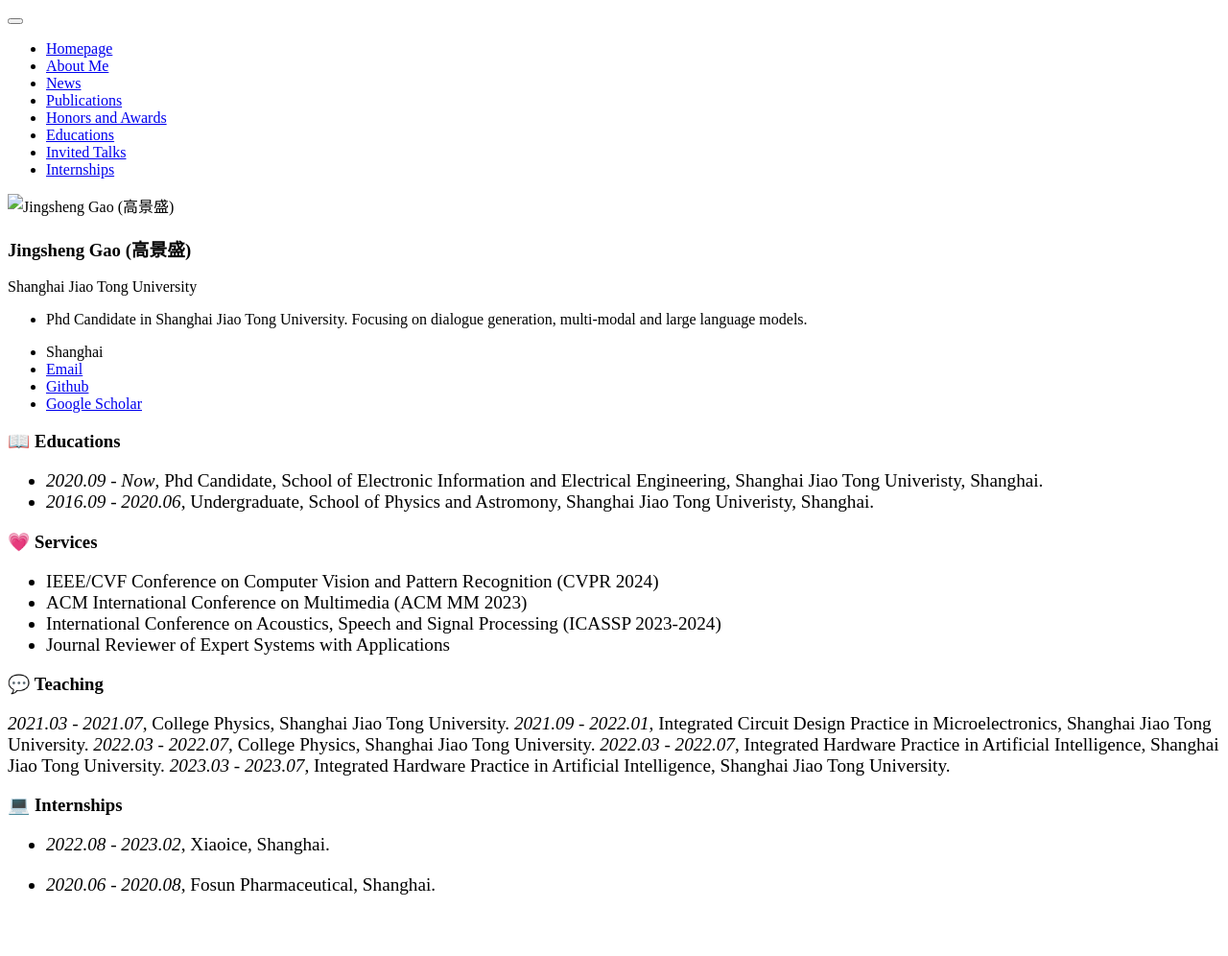
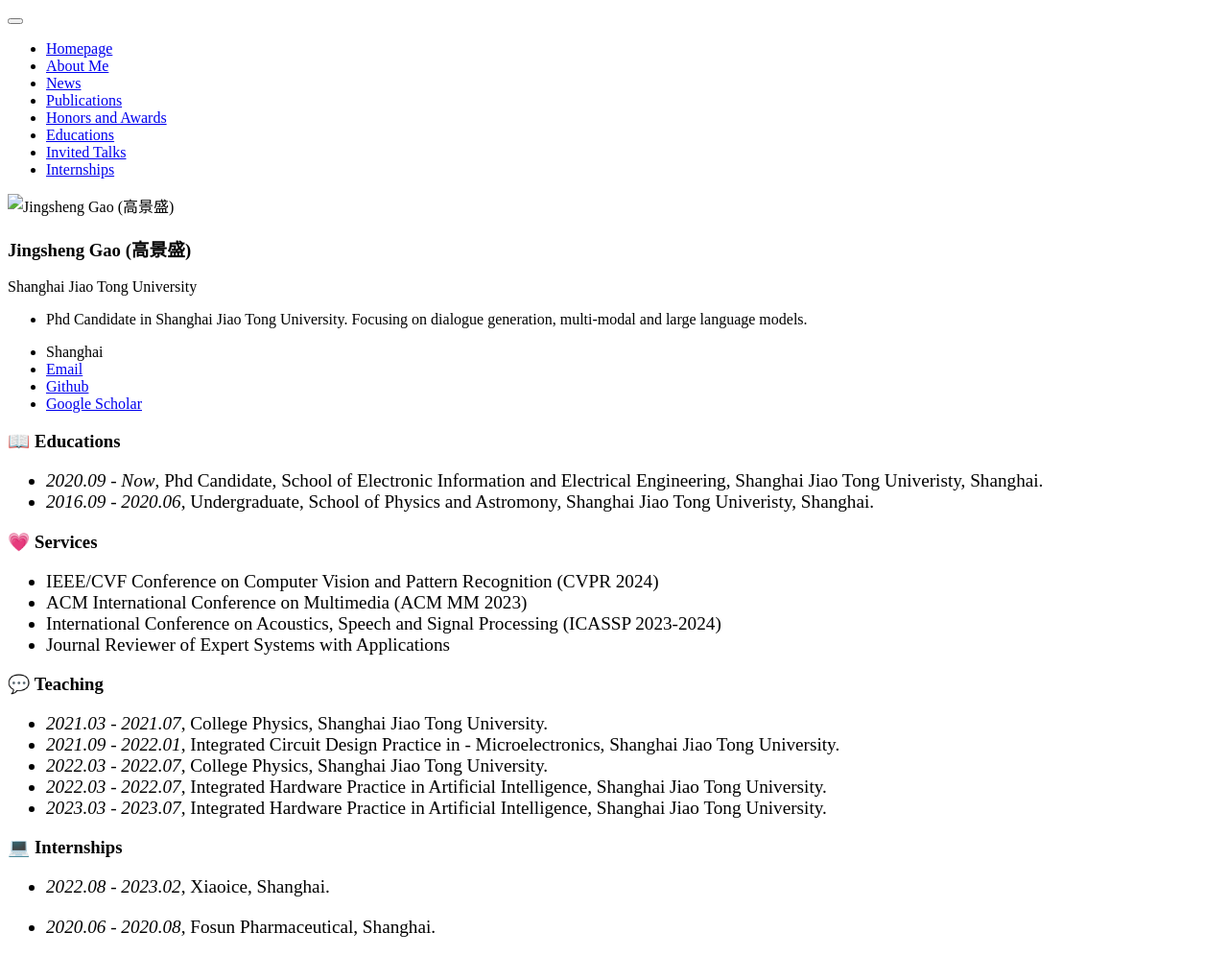
Before and after one commit to jerrynchen/jerrynchen.github.io, a Jekyll site: the page built from _pages/includes/others.md, in a window 1280 px wide. Shown: the whole page at 96% size. Built offline with Jekyll 4.4.1, drawn with Linux system fonts in a browser that asks for light colours; our own code applies the rules of GitHub Pages for plain Markdown files; before the commit the page ends 952 px from its top, so only the background shows below that.

Commit message:
upload all

```diff
--- a/_pages/includes/others.md
+++ b/_pages/includes/others.md
@@ -24,11 +24,11 @@
 <div class='paper-box-text' style="font-size: larger;" markdown="1">
 
 
-*2021.03 - 2021.07*, College Physics, Shanghai Jiao Tong University.
-*2021.09 - 2022.01*, Integrated Circuit Design Practice in Microelectronics, Shanghai Jiao Tong University.
-*2022.03 - 2022.07*, College Physics, Shanghai Jiao Tong University.
-*2022.03 - 2022.07*, Integrated Hardware Practice in Artificial Intelligence, Shanghai Jiao Tong University.
-*2023.03 - 2023.07*, Integrated Hardware Practice in Artificial Intelligence, Shanghai Jiao Tong University.
+- *2021.03 - 2021.07*, College Physics, Shanghai Jiao Tong University.
+- *2021.09 - 2022.01*, Integrated Circuit Design Practice in - Microelectronics, Shanghai Jiao Tong University.
+- *2022.03 - 2022.07*, College Physics, Shanghai Jiao Tong University.
+- *2022.03 - 2022.07*, Integrated Hardware Practice in Artificial Intelligence, Shanghai Jiao Tong University.
+- *2023.03 - 2023.07*, Integrated Hardware Practice in Artificial Intelligence, Shanghai Jiao Tong University.
 
 </div>
 
```
